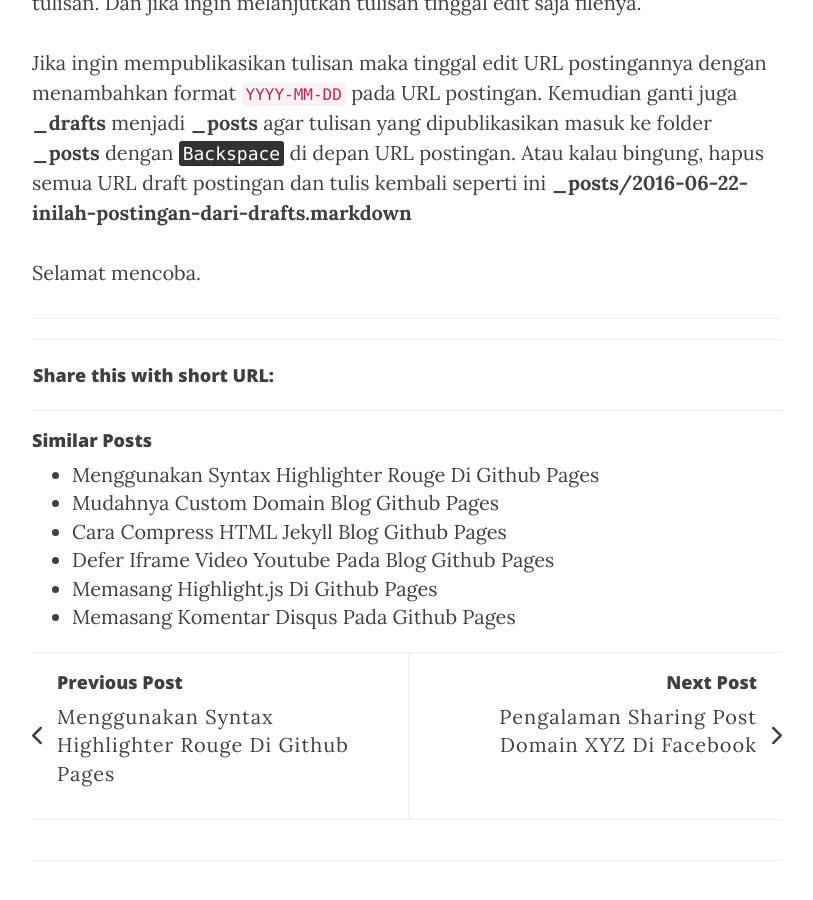
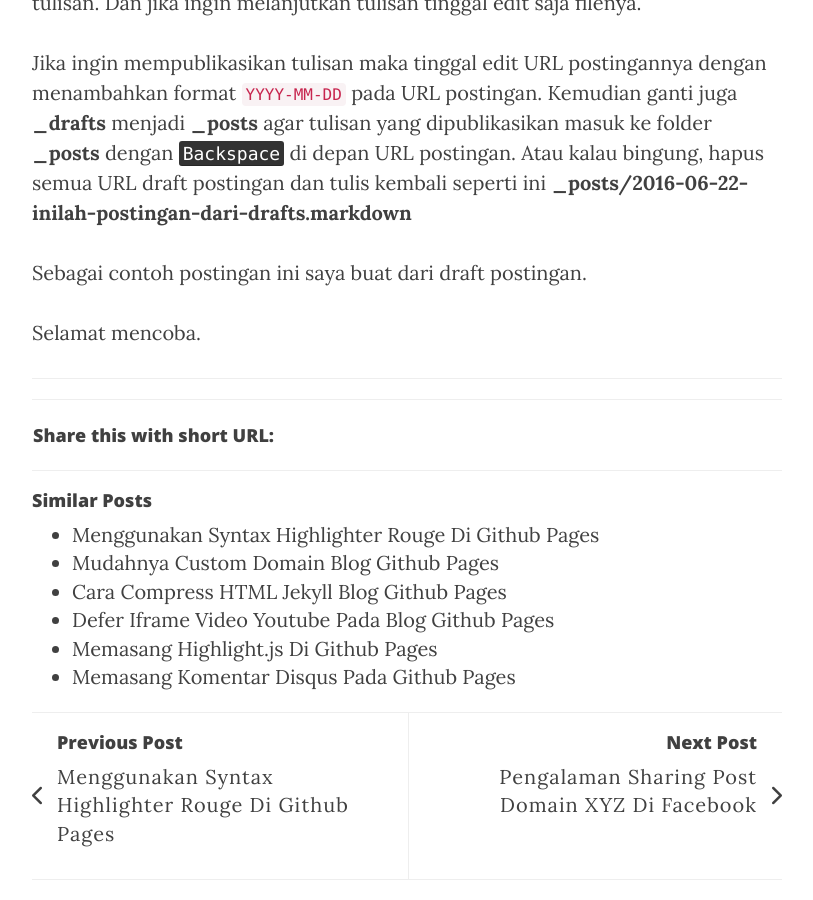
Before and after one commit to KompiAjaib/kompiajaib.github.io, a Jekyll site: the page built from _posts/2016-06-22-membuat-draft-post.markdown, in a window 1280 px wide and 900 px high, scrolled down 1989 px. Shown: the whole window, without its empty margins (233-1046 px from the left). Built offline with Jekyll 4.4.1, drawn with Linux system fonts in a browser that asks for light colours; nearby versions of some CDN libraries; comment, search, counter and statistics services are not loaded.

Commit message:
Update 2016-06-22-membuat-draft-post.markdown

```diff
--- a/_posts/2016-06-22-membuat-draft-post.markdown
+++ b/_posts/2016-06-22-membuat-draft-post.markdown
@@ -38,4 +38,6 @@ Untuk mulai menulis draft postingan silahkan buat file baru di dalam folder **_d
 
 Jika ingin mempublikasikan tulisan maka tinggal edit URL postingannya dengan menambahkan format `YYYY-MM-DD` pada URL postingan. Kemudian ganti juga **_drafts** menjadi **_posts** agar tulisan yang dipublikasikan masuk ke folder **_posts** dengan <kbd>Backspace</kbd> di depan URL postingan. Atau kalau bingung, hapus semua URL draft postingan dan tulis kembali seperti ini **_posts/2016-06-22-inilah-postingan-dari-drafts.markdown**
 
+Sebagai contoh postingan ini saya buat dari draft postingan.
+
 Selamat mencoba.
```
